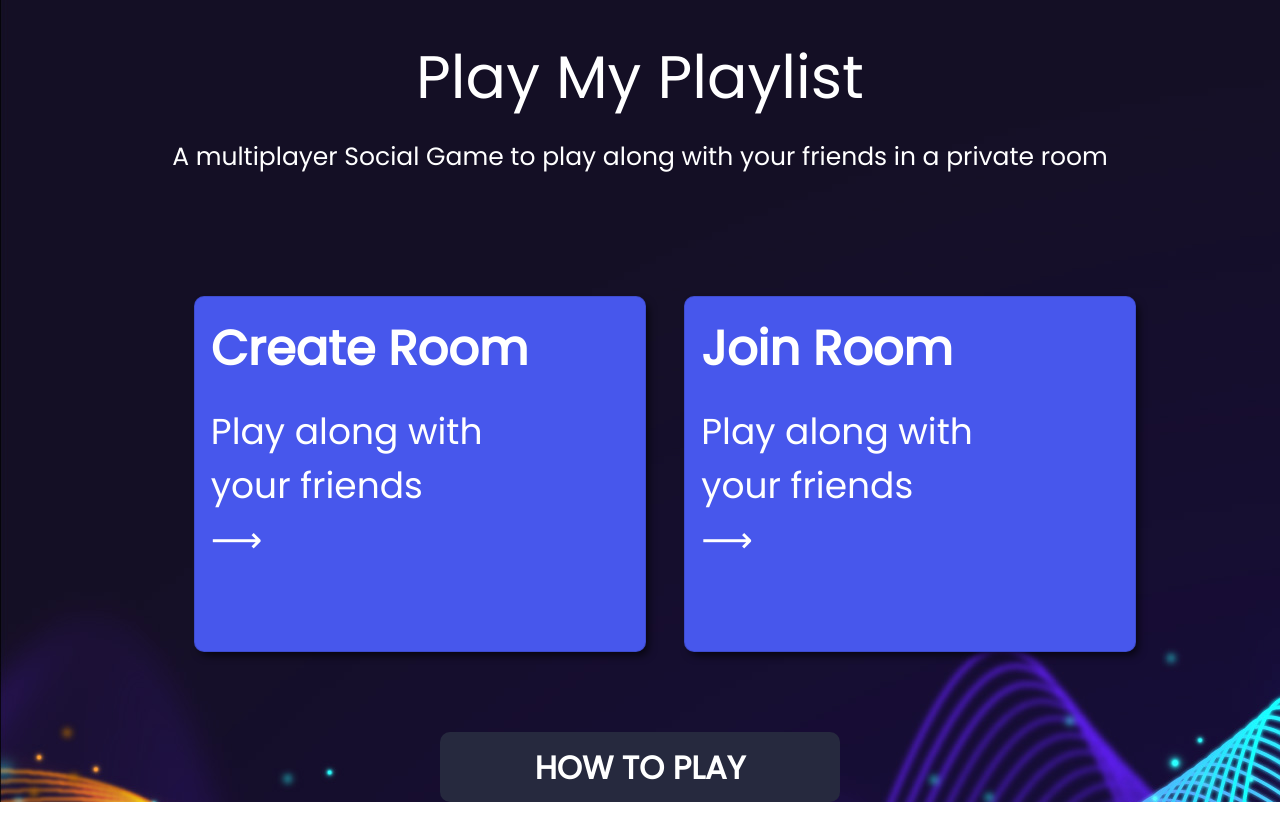
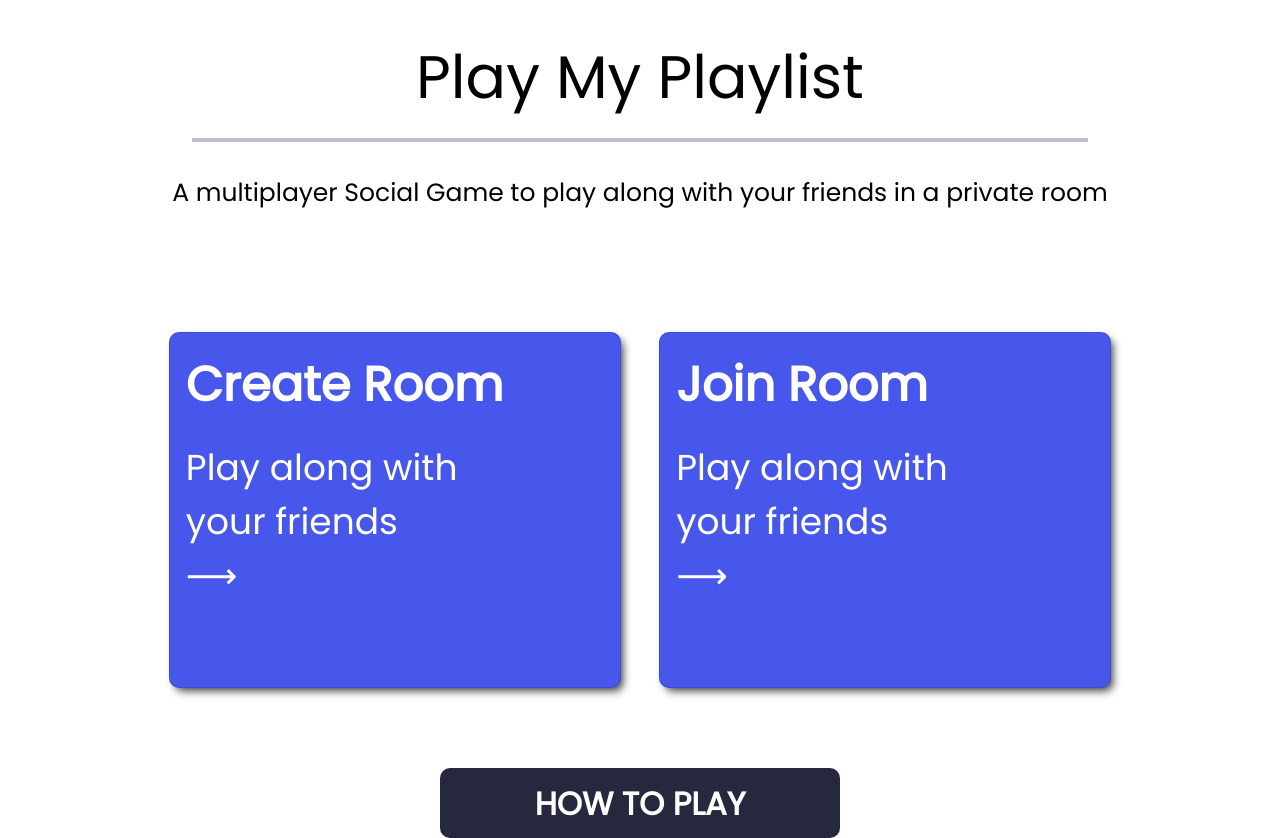
Before and after one commit to aromalsanthosh/Play-My-PlayList, a React (Create React App) app: page / in a window 1280 px wide. Before the commit the page ends 802 px from the top, so only its background shows below. Built offline with nearby package versions, Linux system fonts and the light colour scheme.

Commit message:
mediaqueri updated

```diff
--- a/src/components/Body.css
+++ b/src/components/Body.css
@@ -14,8 +14,17 @@
     justify-content: center;
     flex-wrap: wrap;
     margin-top: 2.5%;
-    color: white;
+    color: black;
+    padding-left: 10px;
+    padding-right: 10px;
 
+}
+
+hr{
+    height: 4px !important;
+    width:70vw   ;
+    color:rgb(1, 1, 82) !important;
+    background-color:rgb(1, 1, 85) !important;
 }
 
 .body-description{
@@ -26,7 +35,9 @@
     font-family: 'Poppins', sans-serif;
     margin-top: 2vh;
     font-size: 25px;
-    color: white;
+    color: black;
+    padding-left: 10px;
+    padding-right: 10px;
 
 }
 
@@ -38,6 +49,7 @@
     gap:3vw;
     margin-top: 15vh;
     padding-left: 50px;
+    padding-right: 50px;
 
 }
 
@@ -132,6 +144,8 @@ span{
     .button-container{
 
         margin-top: 3vh;
+        padding-left: 20px;
+        padding-right: 20px;
     }
     .card1{
         height:200px;
--- a/src/components/Body.js
+++ b/src/components/Body.js
@@ -13,7 +13,7 @@ class Body extends Component{
             <react.Fragment>
                 <div class="body-wrapper">
                     <div class="body-heading">Play My Playlist</div>
-
+                    <hr/>
                     <div class="body-description">A multiplayer Social Game to play along with your friends in a private room</div>
                     <div  class="button-container">
 
--- a/src/index.css
+++ b/src/index.css
@@ -5,7 +5,7 @@ body {
     sans-serif;
   -webkit-font-smoothing: antialiased;
   -moz-osx-font-smoothing: grayscale;
-  background-image: url(./assets/equ.jpg);
+  /* background-image: url(./assets/equ.jpg); */
 }
 
 code {
```
